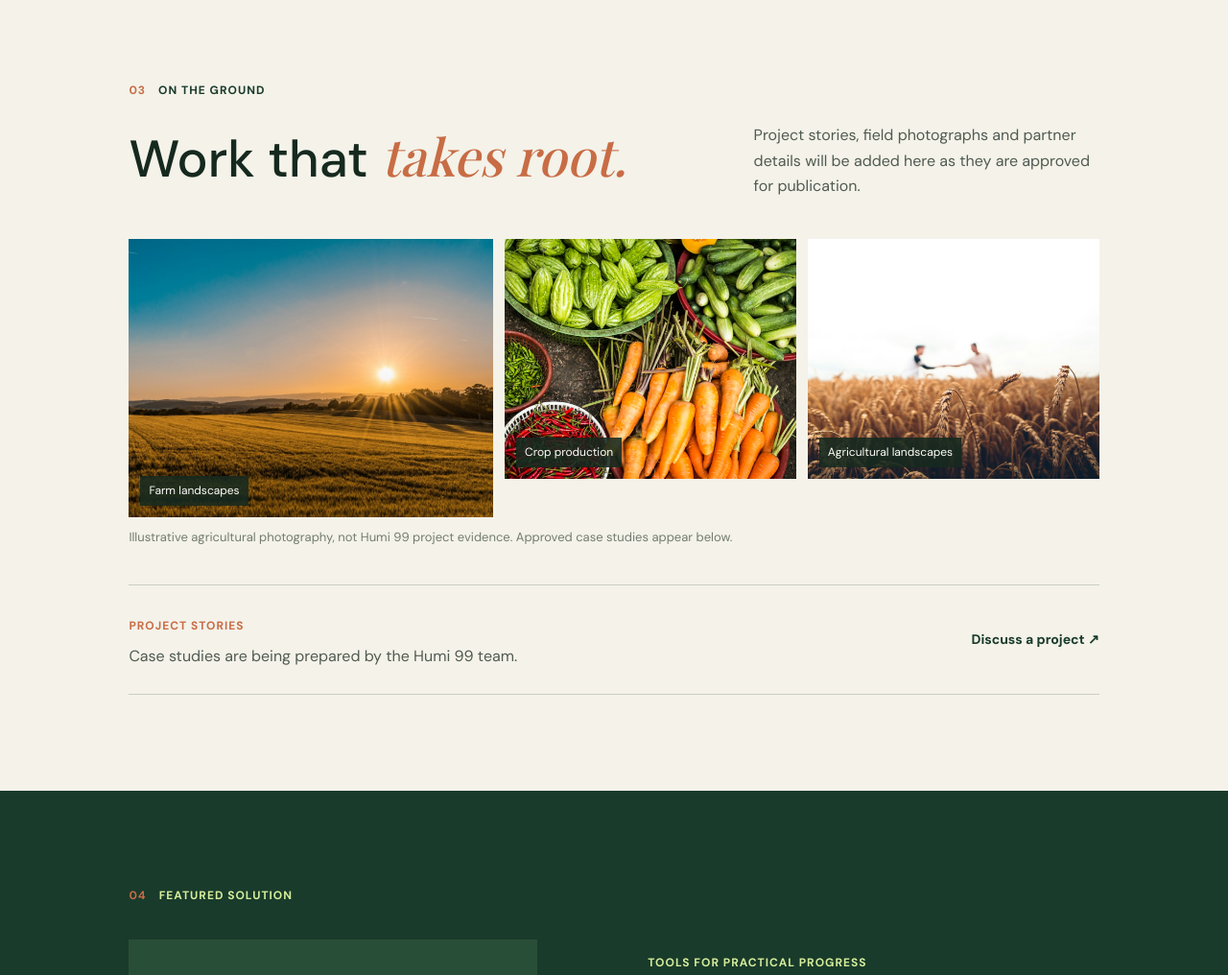
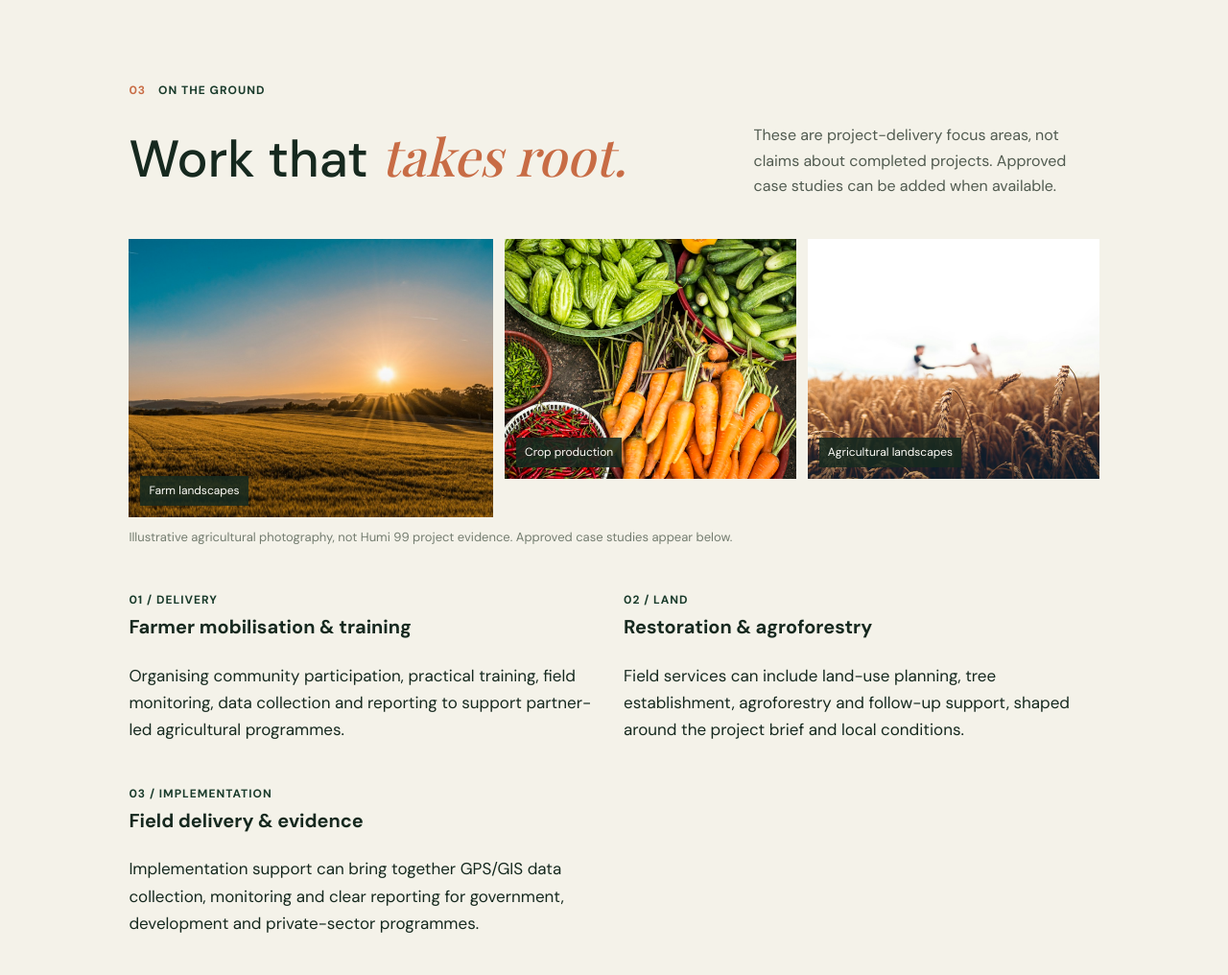
Before and after one commit to arcticline-platform/humi99_demo, a plain HTML site: page index.html in a window 1280 px wide. Shown: the part 2140-3156 px from the top of the page at 96% size. Drawn offline with nearby package versions, Linux system fonts and the light colour scheme; a web font is replaced by a local one.

Commit message:
Revise project descriptions and add field notes
Updated project descriptions and added focus areas in the projects section. Enhanced insights with field notes and clarified the purpose of the content.

```diff
--- a/index.html
+++ b/index.html
@@ -105,7 +105,7 @@
 		<section class="projects-section section-pad" id="projects">
 			<div class="section-heading split-heading">
 				<div><div class="section-kicker"><span>03</span><span>On the ground</span></div><h2>Work that <em>takes root.</em></h2></div>
-				<p>Project stories, field photographs and partner details will be added here as they are approved for publication.</p>
+				<p>These are project-delivery focus areas, not claims about completed projects. Approved case studies can be added when available.</p>
 			</div>
 			<div class="project-photo-strip" aria-label="Agricultural landscape and crop photography">
 				<figure><img src="static/images/agricultural-landscape.jpg" alt="Golden crop field at sunset, with hills in the distance" loading="lazy"><figcaption>Farm landscapes</figcaption></figure>
@@ -115,7 +115,11 @@
 			<p class="project-photo-note">Illustrative agricultural photography, not Humi 99 project evidence. Approved case studies appear below.</p>
 			<div class="project-grid">
 
-				<div class="project-placeholder"><div><span class="status-label">PROJECT STORIES</span><p>Case studies are being prepared by the Humi 99 team.</p></div><a href="#contact">Discuss a project <span aria-hidden="true">↗</span></a></div>
+
+				<article class="project-focus-card"><span class="status-label">01 / DELIVERY</span><h3>Farmer mobilisation &amp; training</h3><p>Organising community participation, practical training, field monitoring, data collection and reporting to support partner-led agricultural programmes.</p></article>
+				<article class="project-focus-card"><span class="status-label">02 / LAND</span><h3>Restoration &amp; agroforestry</h3><p>Field services can include land-use planning, tree establishment, agroforestry and follow-up support, shaped around the project brief and local conditions.</p></article>
+				<article class="project-focus-card"><span class="status-label">03 / IMPLEMENTATION</span><h3>Field delivery &amp; evidence</h3><p>Implementation support can bring together GPS/GIS data collection, monitoring and clear reporting for government, development and private-sector programmes.</p></article>
+
 
 			</div>
 		</section>
@@ -131,6 +135,7 @@
 					<p>A featured Humi 99 solution designed to support practical agricultural and field work. Product applications, specifications, performance details and real-use photography will be added by the team.</p>
 
 
+					<div class="solution-capabilities"><strong>Connected capabilities</strong><ul><li>Mechanisation and field tools</li><li>Soil testing and agricultural advisory</li><li>Digital agriculture and data collection</li><li>Waste-to-value approaches</li></ul></div>
 
 
 					<a class="button button-light" href="#contact">Request a service <span aria-hidden="true">↗</span></a>
@@ -153,6 +158,7 @@
 			<div class="partners-heading"><div class="section-kicker"><span>06</span><span>Working together</span></div><h2 id="partners-title">Built through <em>partnership.</em></h2></div>
 			<p>Approved partner and client names and logos will be added here.</p>
 			<div class="partner-list"><p class="content-empty">Approved partner logos will appear here.</p></div>
+			<div class="partner-pathways"><article><span>01</span><h3>Development partners</h3><p>Project implementation, field coordination, training and monitoring support.</p></article><article><span>02</span><h3>Government</h3><p>Technical and field support for agricultural and environmental programmes.</p></article><article><span>03</span><h3>Farmers &amp; communities</h3><p>Practical agricultural services, advisory and community-based delivery.</p></article><article><span>04</span><h3>Business &amp; innovators</h3><p>Field services, mechanisation and collaboration on practical solutions.</p></article></div><p class="section-note">These are audiences and collaboration pathways, not a list of confirmed Humi 99 clients or partners.</p>
 		</section>
 
 		<section class="insights-section section-pad" id="insights">
@@ -160,7 +166,8 @@
 				<div><div class="section-kicker"><span>07</span><span>From the field</span></div><h2>Notes from <em>Humi 99.</em></h2></div>
 				<p>Updates, field stories and insights will be shared here.</p>
 			</div>
-			<div class="insight-grid"><p>Field stories and updates will be shared here.</p></div>
+			<div class="insight-grid"><article class="field-note"><span class="status-label">FIELD NOTE / DELIVERY</span><h3>What project implementation involves</h3><p>Good field delivery connects community mobilisation, training, monitoring, data collection and reporting to the needs agreed with project partners.</p></article><article class="field-note"><span class="status-label">FIELD NOTE / SOIL</span><h3>Start soil testing with the question</h3><p>Before testing, clarify the decision the results should inform, the area being assessed and how samples and findings will be used in farm planning.</p></article><article class="field-note"><span class="status-label">FIELD NOTE / LAND</span><h3>Plan agroforestry for the site</h3><p>Tree establishment works best when planning considers land use, site conditions, suitable species, farmer priorities and follow-up care.</p></article></div>
+			<p class="section-note">General introductory guidance for this presentation; it is not a report of Humi 99 project activities.</p>
 		</section>
 
 		<section class="contact-section section-pad" id="contact">
```
